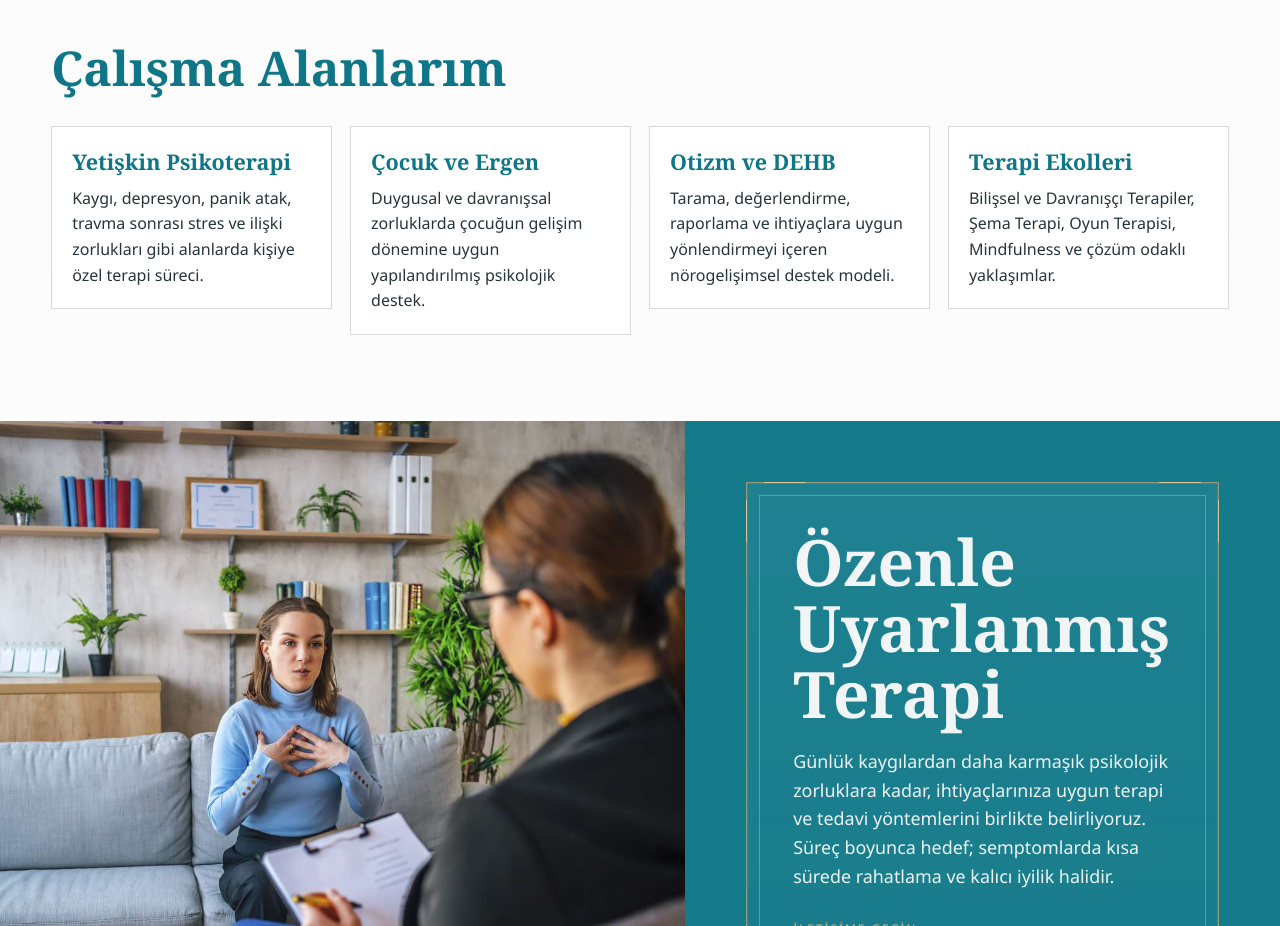
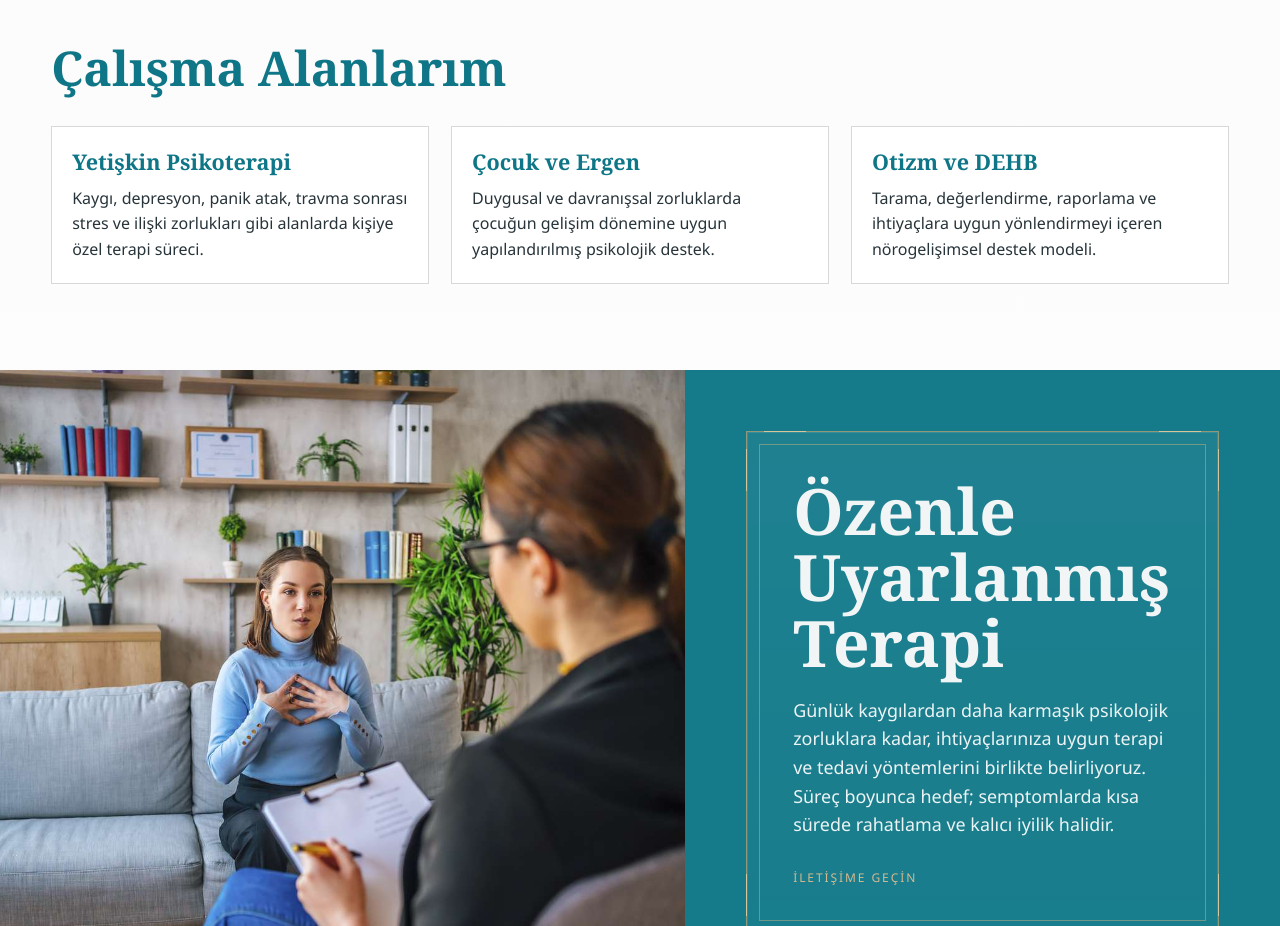
Before and after one commit to OmerYilmazlar/acelya-sarioglu, a React (Vite) app: page / in a window 1280 px wide. Shown: the part 1560-2486 px from the top of the page. Built offline with nearby package versions, Linux system fonts and the light colour scheme.

Commit message:
Remove Terapi Ekolleri card from home service grid

```diff
--- a/src/App.jsx
+++ b/src/App.jsx
@@ -1398,7 +1398,6 @@ function HomePage() {
           { title: 'Yetişkin Psikoterapi', text: 'Kaygı, depresyon, panik atak, travma sonrası stres ve ilişki zorlukları gibi alanlarda kişiye özel terapi süreci.' },
           { title: 'Çocuk ve Ergen', text: 'Duygusal ve davranışsal zorluklarda çocuğun gelişim dönemine uygun yapılandırılmış psikolojik destek.' },
           { title: 'Otizm ve DEHB', text: 'Tarama, değerlendirme, raporlama ve ihtiyaçlara uygun yönlendirmeyi içeren nörogelişimsel destek modeli.' },
-          { title: 'Terapi Ekolleri', text: 'Bilişsel ve Davranışçı Terapiler, Şema Terapi, Oyun Terapisi, Mindfulness ve çözüm odaklı yaklaşımlar.' },
         ]}
       />
       <HomeChelseaSplit
```
